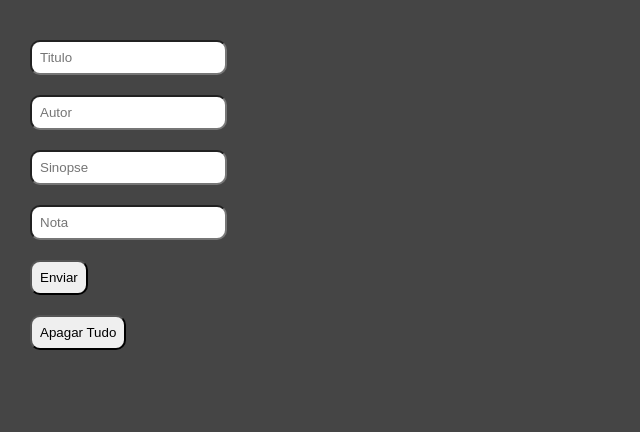
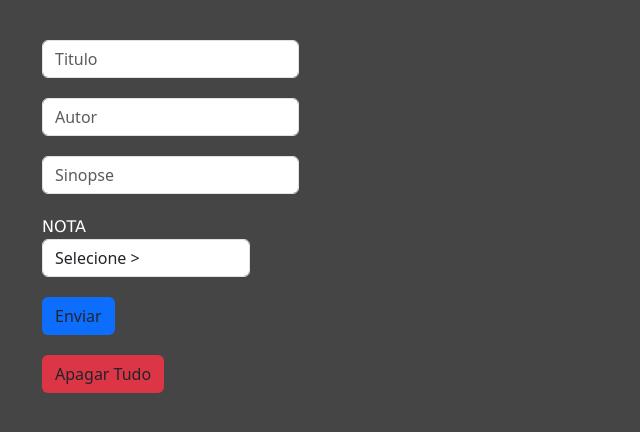
Before and after one commit to ZacMarshall1/TrabalhoA2, a PHP site: page / in a window 1280 px wide. Shown: the top 432 px of the page, without its empty margins (0-640 px from the left). Run offline with PHP 8.4, Linux system fonts and the light colour scheme; data that the repository does not hold is empty.

Commit message:
index estilizado

```diff
--- a/banco.php
+++ b/banco.php
@@ -46,7 +46,8 @@ while ($obj = $buscaAll->fetch_object()) {
     echo "<form class='formFilme' method='post'>";
     echo "<br><li>Titulo: " . $obj->titulo . " <br> Autor: " . $obj->autor . " <br> Sinopse: " . $obj->sinopse . " <br> Nota: " . $obj->nota . "</li>";
     echo  "<input type='hidden' name='id' value='$obj->ID'>
-        <input type='submit' value='Remover' name='remove'>
+        <input class='btn btn-primary' type='submit' value='Remover' name='remove'>
+
     </form>";
 }
 echo "</ul>";
--- a/index.php
+++ b/index.php
@@ -5,6 +5,8 @@
     <meta charset="UTF-8">
     <meta name="viewport" content="width=device-width, initial-scale=1.0">
     <title>Filmes PHP</title>
+    <!-- BOOSTRAP -->
+    <link rel="stylesheet" href="https://cdnjs.cloudflare.com/ajax/libs/twitter-bootstrap/5.3.3/css/bootstrap.min.css" integrity="sha512-jnSuA4Ss2PkkikSOLtYs8BlYIeeIK1h99ty4YfvRPAlzr377vr3CXDb7sb7eEEBYjDtcYj+AjBH3FLv5uSJuXg==" crossorigin="anonymous" referrerpolicy="no-referrer" />
     <style>
         body {
             background-color: #454545;
@@ -48,24 +50,66 @@
         .titulo {
             font-size: 10px;
         }
+
+        .container {
+            margin: auto 0;
+            display: flex;
+            gap: 20px;
+        }
+
+        #nota {
+            width: 208px;
+        }
+
+        .notaLabel {
+            color: white;
+            font-family:Verdana, Geneva, Tahoma, sans-serif
+        }
+
+        p {
+            color: white;
+            font-size: 20px;
+            margin-top: 45px;
+        }
+
     </style>
 </head>
 
 <body>
+    <div class="container">
+        <form class="formMain" method="post">
+            <div class="form-group">
+                <input class="form-control" placeholder="Titulo" type="text" name="titulo">
+            </div>
+            <div class="form-group">
+                <input class="form-control" placeholder="Autor" type="text" name="autor">
+            </div>
+            <div class="form-group">
+                <input class="form-control" id="sinopse" placeholder="Sinopse" type="text" name="sinopse">
+            </div>
+            <div class="form-group">
+                <label class="notaLabel" for="nota">NOTA</label>
+                <select class="form-control" name="nota" id="nota">
+                    <option value="0">Selecione ></option>
+                    <option value="1">1</option>
+                    <option value="2">2</option>
+                    <option value="3">3</option>
+                    <option value="4">4</option>
+                    <option value="5">5</option>
+                </select>
+            </div>
+            <!-- <input type="submit" value="Enviar" name="submit"> -->
+            <button class="btn bg-primary" name="submit" value="Enviar">Enviar</button>
 
-    <form class="formMain" method="post">
-        <input placeholder="Titulo" type="text" name="titulo">
-        <input placeholder="Autor" type="text" name="autor">
-        <input id="sinopse" placeholder="Sinopse" type="text" name="sinopse">
-        <input placeholder="Nota" type="text" name="nota">
-        <input type="submit" value="Enviar" name="submit">
-        <input type="submit" value="Apagar Tudo" name="removeAll">
-    </form>
+            <!-- <input type="submit" value="Apagar Tudo" name="removeAll"> -->
+            <button class="btn bg-danger" type="submit" value="Apagar Tudo" name="removeAll">Apagar Tudo</button>
+        </form>
+        <?php
+        require_once "banco.php";
 
-    <?php
-    require_once "banco.php";
+        ?>
+    </div>
 
-    ?>
 
 </body>
 
```
